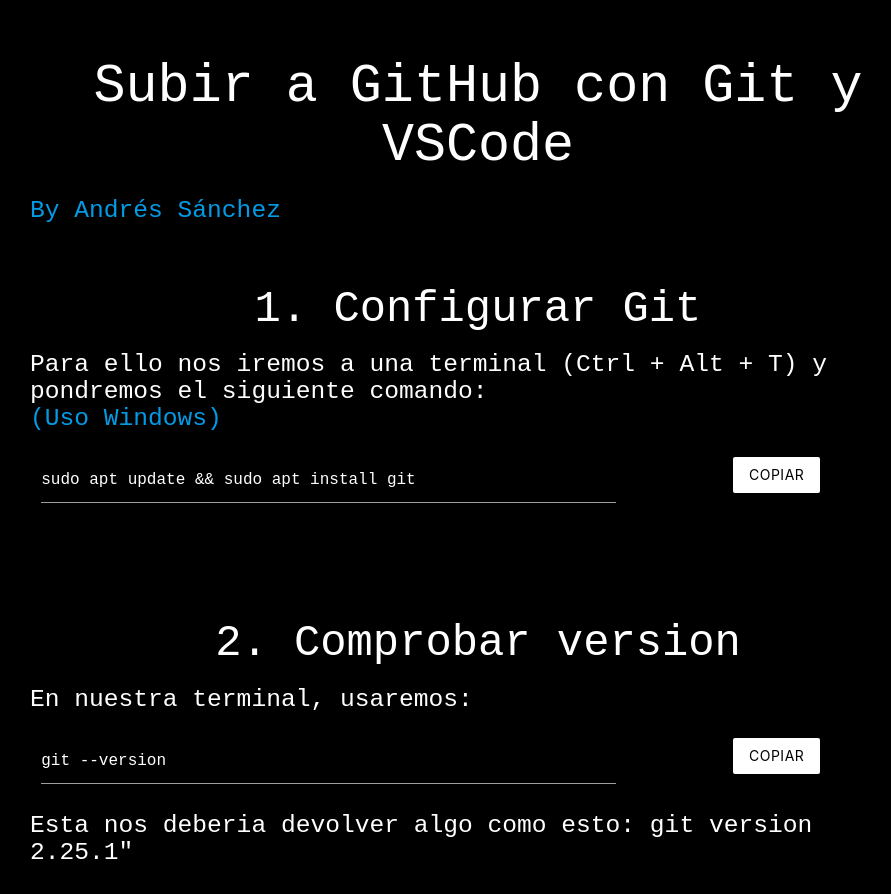
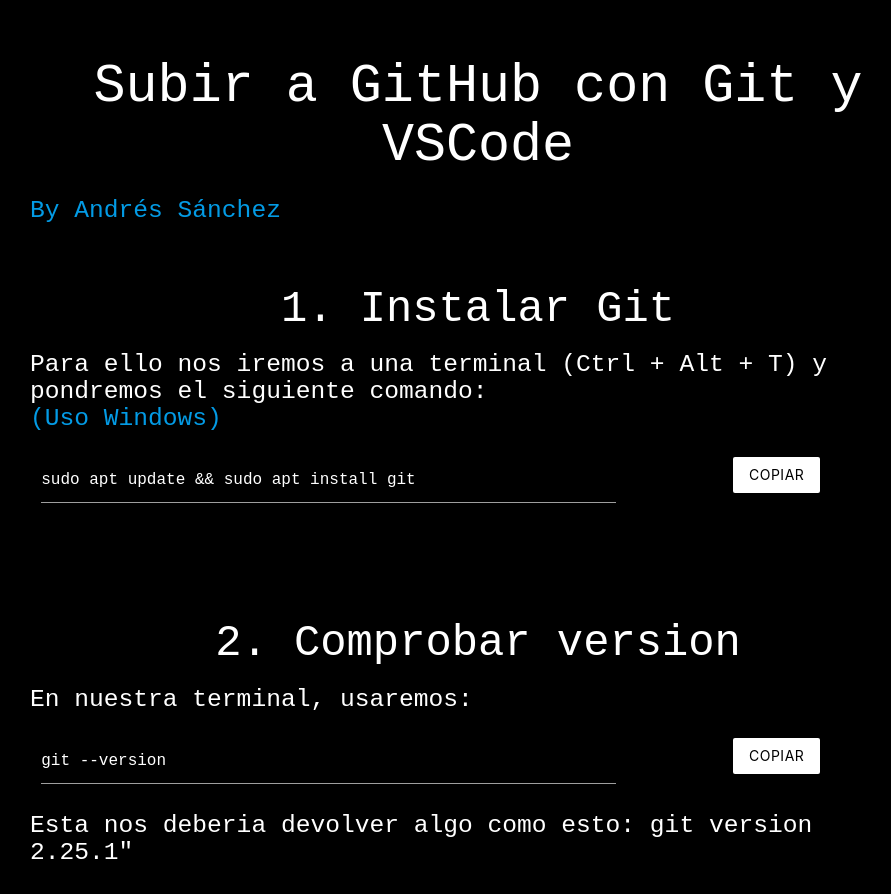
Before and after one commit to snchezz/tutorialgithubvscode, a plain HTML site: page index.html in a window 1280 px wide. Shown: the top 894 px of the page, without its empty margins (162-1053 px from the left). Drawn offline with nearby package versions, Linux system fonts and the light colour scheme.

Commit message:
Update index.html

```diff
--- a/index.html
+++ b/index.html
@@ -27,7 +27,7 @@
   <br>
   <div class="container">
     <h3 class="header center white-text code">
-      1. Configurar Git
+      1. Instalar Git
     </h3>
     <h5 class="header white-text code">
       Para ello nos iremos a una terminal (Ctrl + Alt + T) y pondremos el siguiente comando: <br>
```
